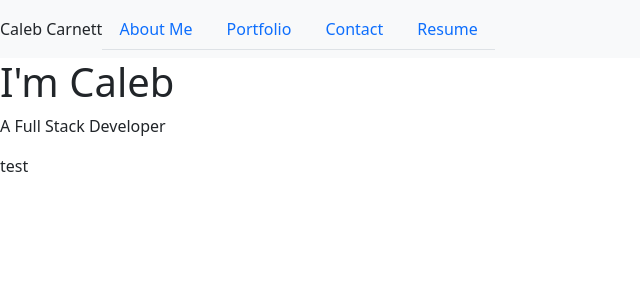
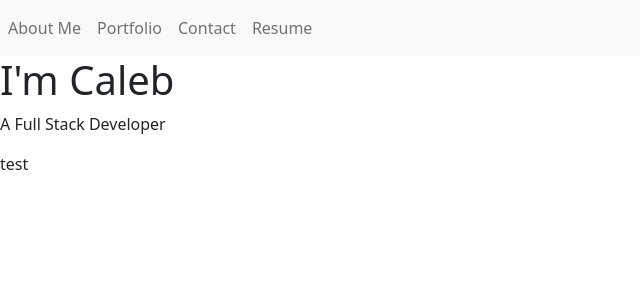
Before and after one commit to calebcarnett/My-Portfolio, a React (Create React App) app in the folder myportfolio/: page / in a window 1280 px wide. Shown: the top 300 px of the page, without its empty margins (0-640 px from the left). Built offline with nearby package versions, Linux system fonts and the light colour scheme.

Commit message:
updated navbar with bootstrap className

```diff
--- a/myportfolio/src/components/NavTabs.js
+++ b/myportfolio/src/components/NavTabs.js
@@ -11,10 +11,15 @@ function NavTabs({ currentPage, handlePageChange }) {
           // Ternary operater is checking if the current page is the Home page, if it is on the blog it will make the nav-link active
           className={currentPage === "Home" ? "nav-link active" : "nav-link"}
         >
-          Caleb Carnett
+          {/* <img
+            src={require("../../src/styles/images/headshot.jpg")}
+            className="img-fluid mw-300"
+            alt="Responsive image"
+          /> */}
         </a>
       </div>
-      <ul className="nav nav-tabs">
+      <div class="collapse navbar-collapse" id="navbarNavDropdown">
+        <ul className="navbar-nav">
           <li className="nav-item">
             <a
               href="#AboutMe"
@@ -64,6 +69,7 @@ function NavTabs({ currentPage, handlePageChange }) {
             </a>
           </li>
         </ul>
+      </div>
     </nav>
   );
 }
```
Also changed, not shown: myportfolio/src/styles/images/headshot.jpg (added), myportfolio/src/styles/styles/styles.css (added). Lines whose indentation alone changed are shown as unchanged.
